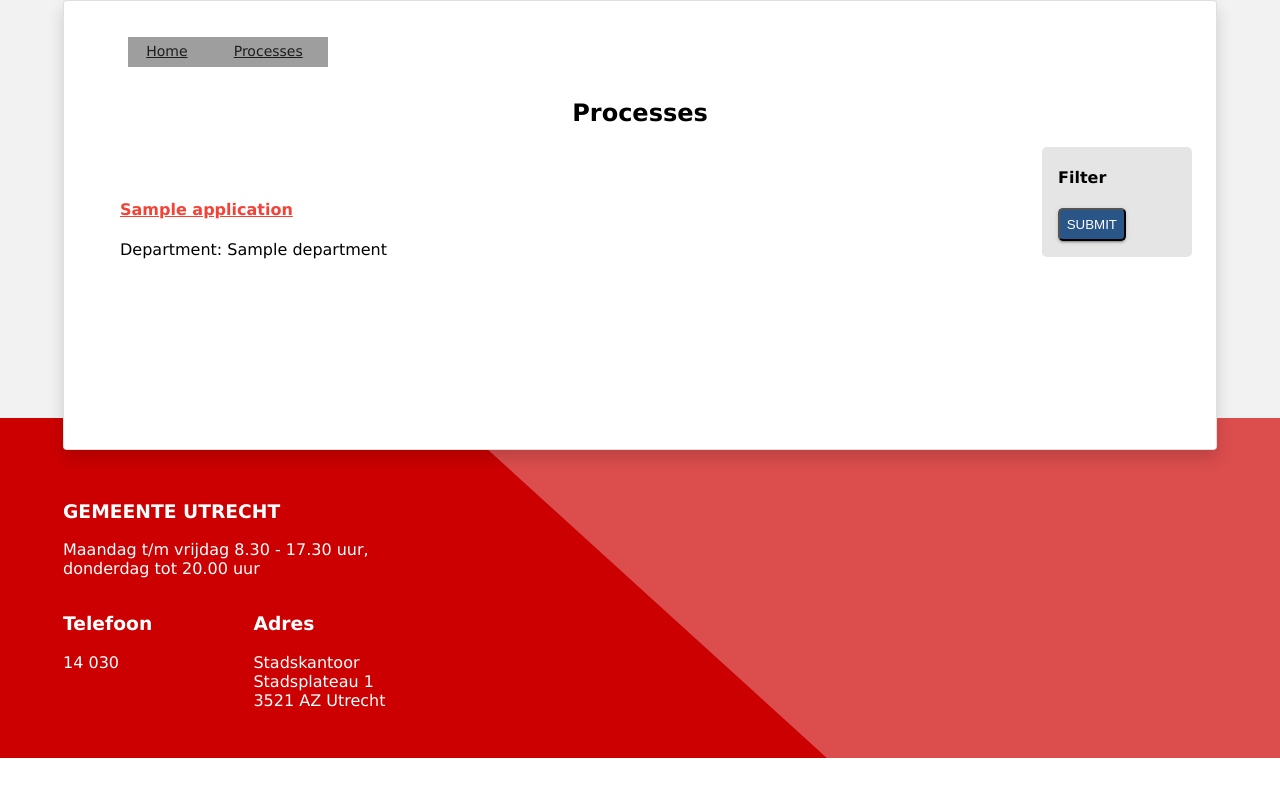
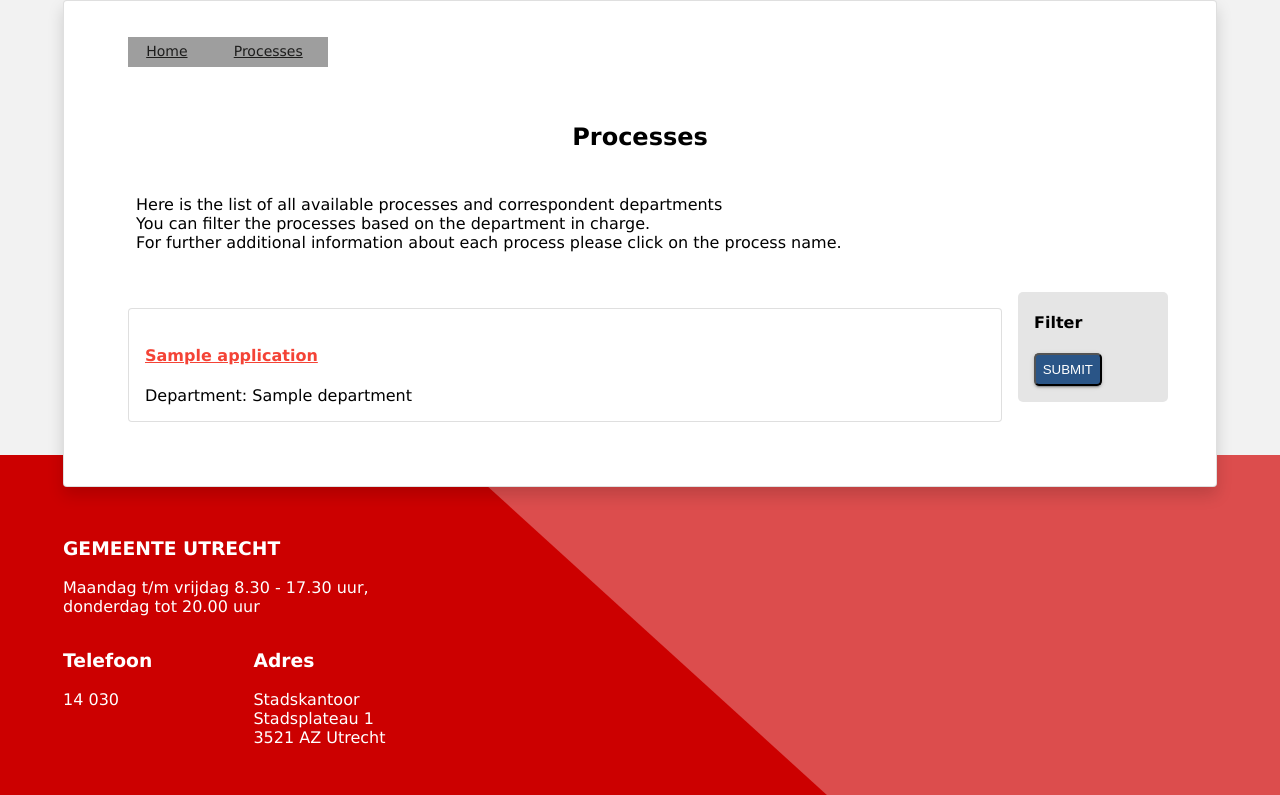
Before and after one commit to GemeenteUtrecht/beheerconsole, a Django app: template src/beheerconsole/processes/templates/processes/process_list.html in a window 1280 px wide. Shown: the part 152-947 px from the top of the page. Before the commit the page ends 910 px from the top, so only its background shows below. Run offline with Django 3.2, Linux system fonts and the light colour scheme; the template is opened without the code that fills it: most values are stand-ins (such as "Sample title", 1, 10 or a date in 2020); style sheets or scripts are compiled from the project's sources; some libraries are stand-ins or nearby versions; grey boxes are pictures that could not be loaded.

Commit message:
format items in list views

```diff
--- a/src/beheerconsole/processes/templates/processes/process_list.html
+++ b/src/beheerconsole/processes/templates/processes/process_list.html
@@ -7,16 +7,21 @@
 
 {% block content %}
 
-    <article>
+    <article class="p-small">
         <header class="header">
             <h1>Processes</h1>
         </header>
 
+        <p class="p-left p-small">
+            Here is the list of all available processes and correspondent departments <br>
+            You can filter the processes based on the department in charge. <br>
+            For further additional information about each process please click on the process name.
+        </p>
+        <section class="flex-container">
 
-        <section class="flex-container">
-            <div class="flex-column">
+            <div class="flex-column p-left">
                 {% for process in object_list %}
-                <div class="list-item">
+                <div class="list-item card">
                     <h4><a href="{% url 'processes:process-detail' pk=process.pk %}" >{{ process }}</a></h4>
                     <span>Department: {{ process.department }}</span>
                 </div>
```
Also changed, not shown: src/beheerconsole/sass/components/_list-item.scss (added, +23 -0 lines).
